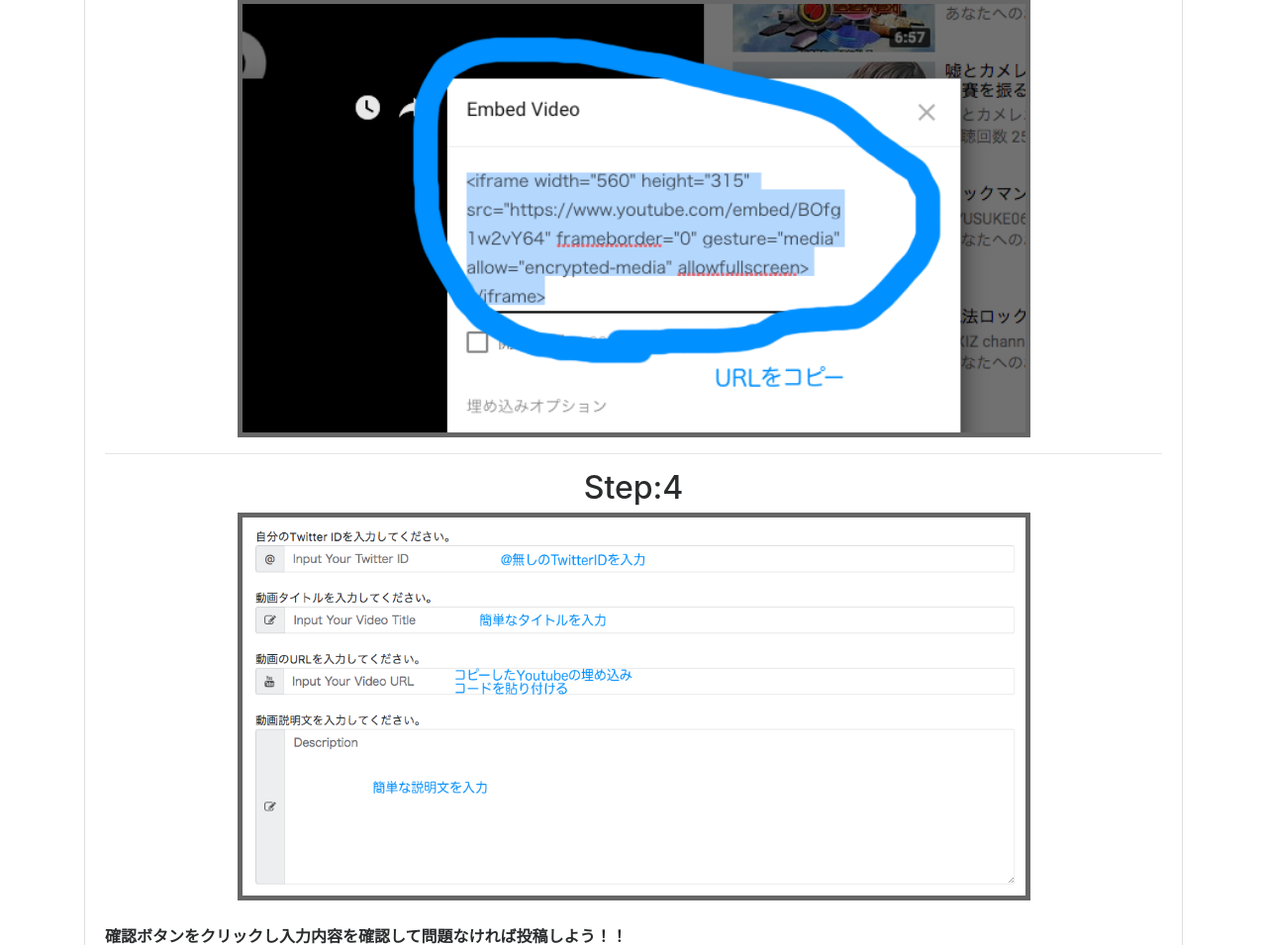
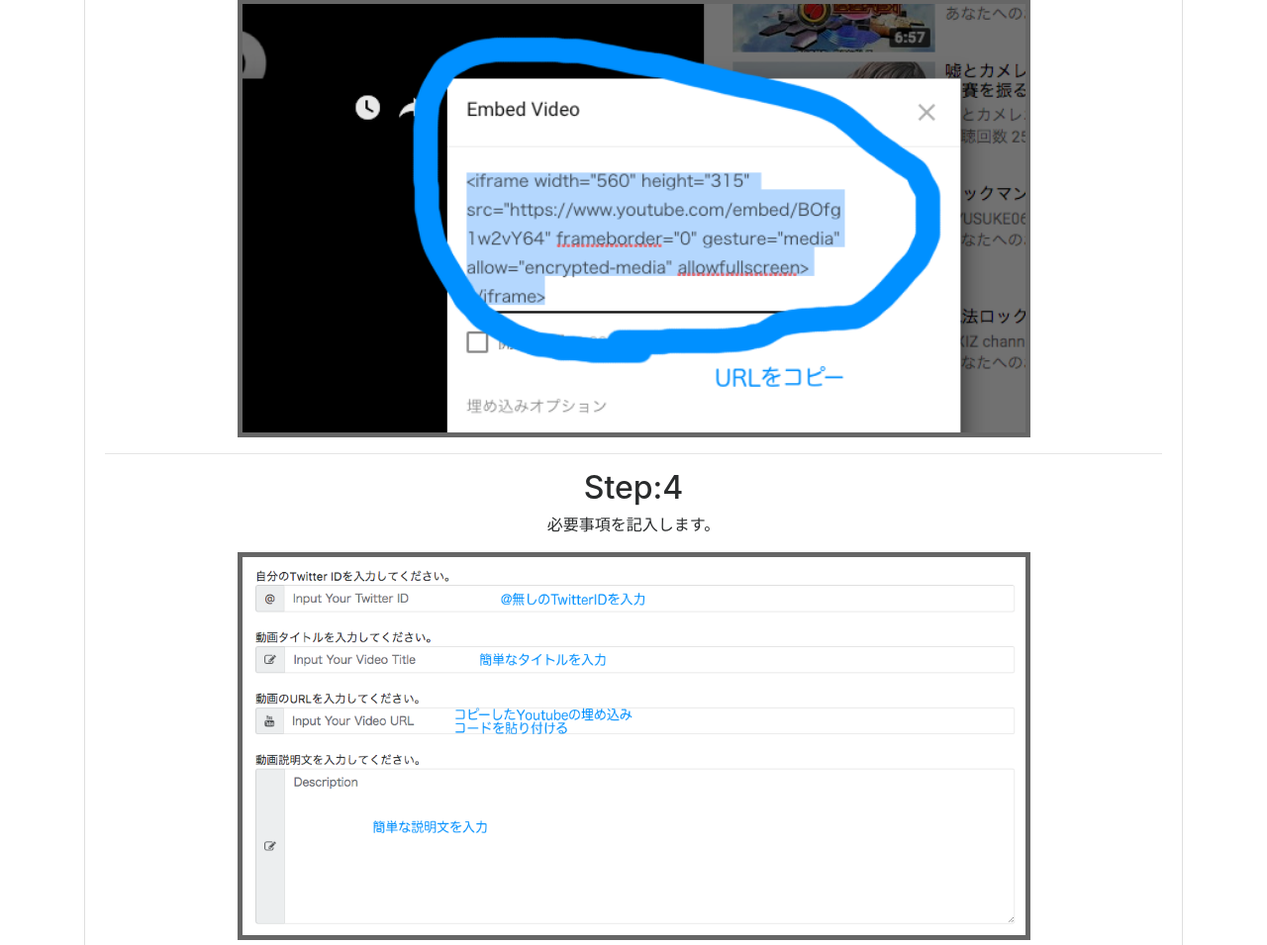
Before and after one commit to hirony-jp/tipvideo_old, a PHP site: page /view/post.php in a window 1280 px wide. Shown: the part 1377-2332 px from the top of the page at 99% size. Run offline with PHP 8.4, Linux system fonts and the light colour scheme; some libraries are stand-ins or nearby versions.

Commit message:
change help message

```diff
--- a/view/help.php
+++ b/view/help.php
@@ -6,9 +6,9 @@
 <hr><h2>Step:1</h2><p>Youtubeで埋め込みコードをコピーします。</p><img class="helpimg" src="help001.png" width="75%"><br>
 <hr><h2>Step:2</h2><img class="helpimg" src="help002.png" width="75%"><br>
 <hr><h2>Step:3</h2><img class="helpimg" src="help003.png" width="75%"><br>
-<hr><h2>Step:4</h2><img class="helpimg" src="help004.png" width="75%"><br>
-</center>
+<hr><h2>Step:4</h2><p>必要事項を記入します。</p><img class="helpimg" src="help004.png" width="75%"><br>
 <br>
 <p><strong>確認ボタンをクリックし入力内容を確認して問題なければ投稿しよう！！</strong></p>
 <hr>
 <br>
+</center>
```
